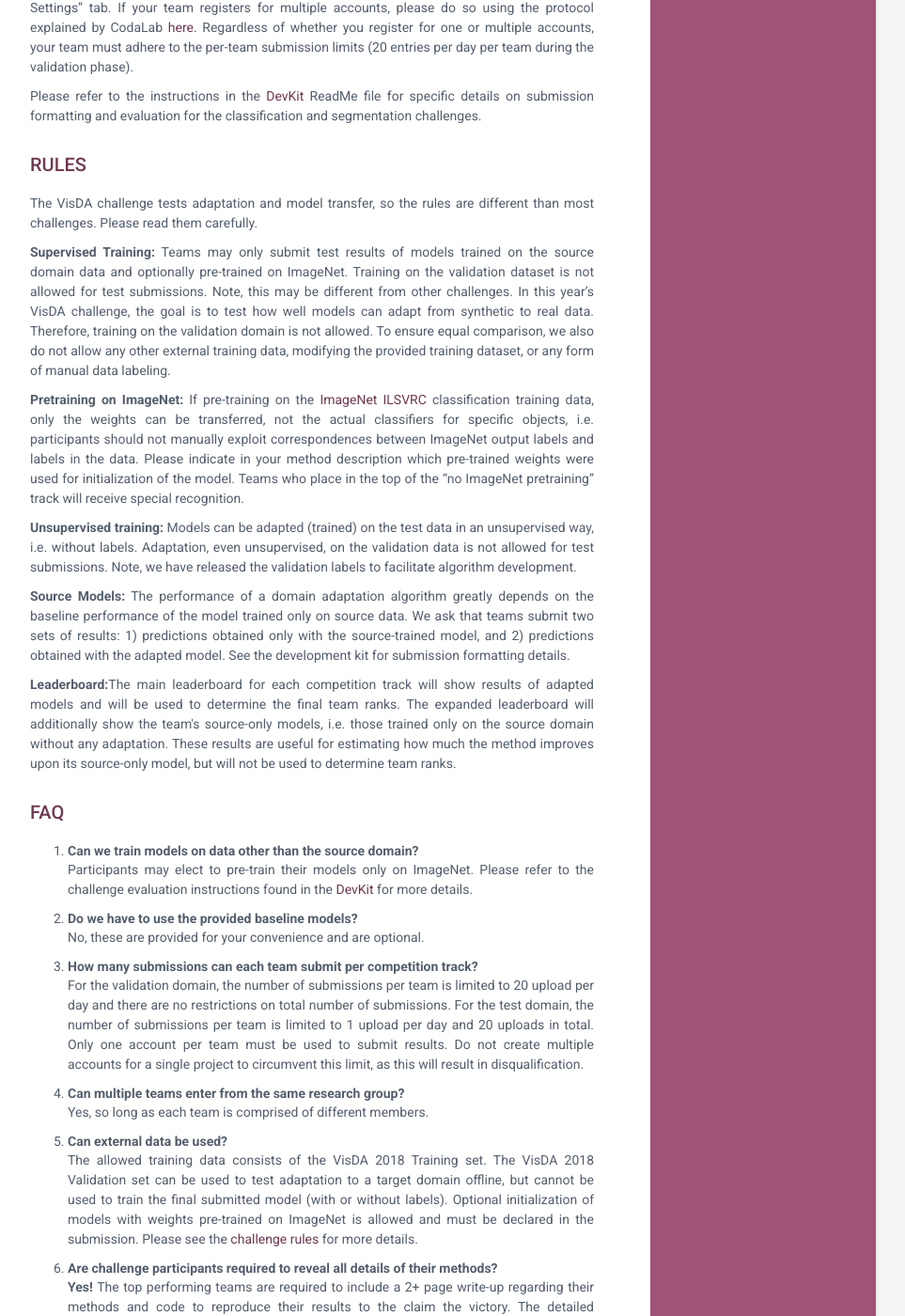
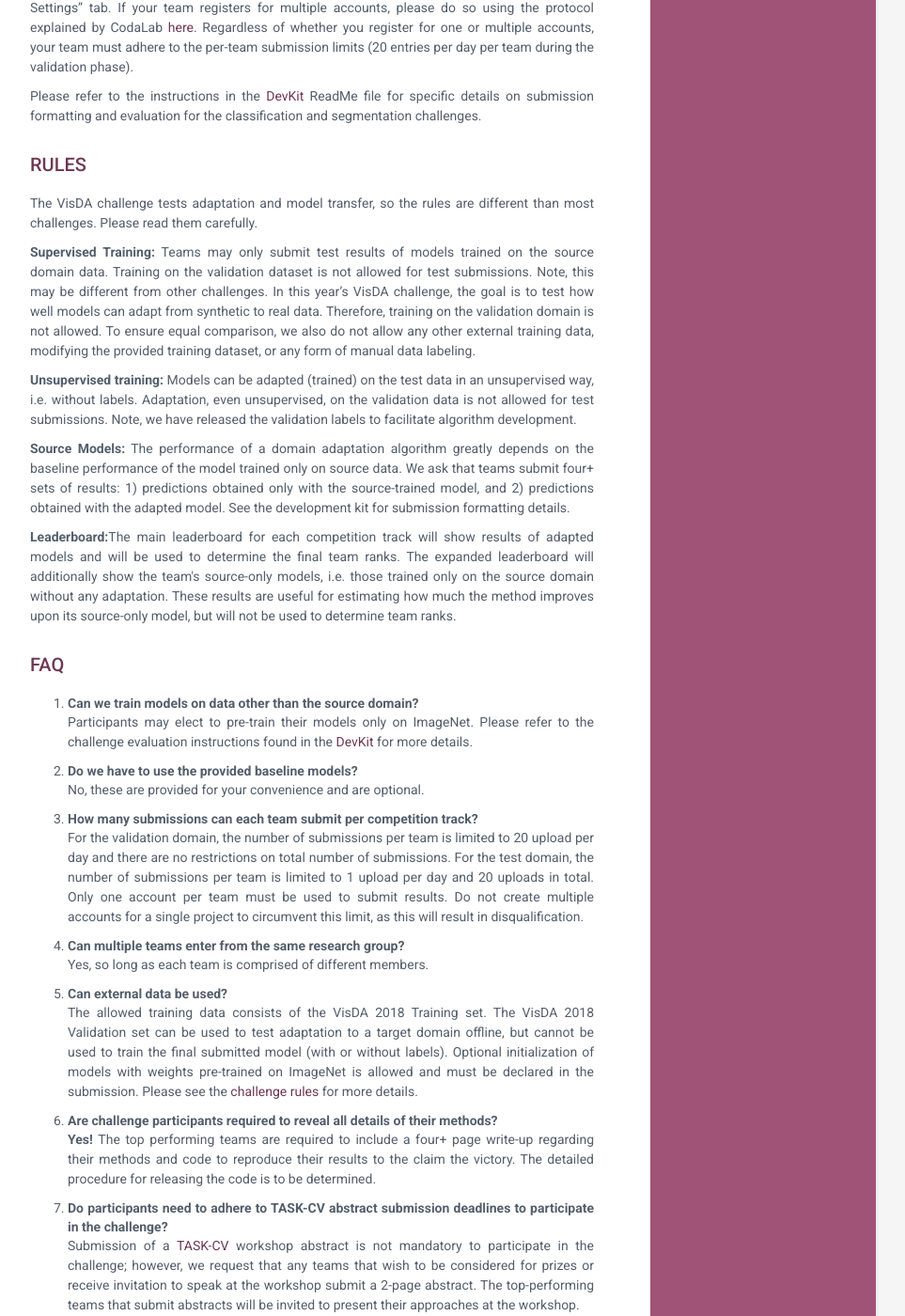
Before and after one commit to VisionLearningGroup/visda-2019, a Jekyll site: the page built from index.html, in a window 1280 px wide and 1400 px high, scrolled down 2117 px. Shown: the whole window at 94% size, without its empty margins (188-1151 px from the left). Built offline with Jekyll 4.4.1, drawn with Linux system fonts in a browser that asks for light colours; some of the changed text lies outside the part shown.

Commit message:
Update index.html

```diff
--- a/index.html
+++ b/index.html
@@ -172,13 +172,11 @@ layout: default
 
 <p>The VisDA challenge tests adaptation and model transfer, so the rules are different than most challenges. Please read them carefully.</p>
 
-<p><b>Supervised Training:</b> Teams may only submit test results of models trained on the source domain data and optionally pre-trained on ImageNet. Training on the validation dataset is not allowed for test submissions. Note, this may be different from other challenges. In this year’s VisDA challenge,  the goal is to test how well models can adapt from synthetic to real data. Therefore, training on the validation domain is not allowed. To ensure equal comparison, we also do not allow any other external training data, modifying the provided training dataset, or any form of manual data labeling. </p>
-
-<p><b>Pretraining on ImageNet:</b> If pre-training on the <a href = "http://image-net.org/challenges/LSVRC/2012/">ImageNet ILSVRC</a> classification training data, only the weights can be transferred, not the actual classifiers for specific objects, i.e. participants should not manually exploit correspondences between ImageNet output labels and labels in the data. Please indicate in your method description which pre-trained weights were used for initialization of the model. Teams who place in the top of the “no ImageNet pretraining” track will receive special recognition. </p>
+<p><b>Supervised Training:</b> Teams may only submit test results of models trained on the source domain data. Training on the validation dataset is not allowed for test submissions. Note, this may be different from other challenges. In this year’s VisDA challenge,  the goal is to test how well models can adapt from synthetic to real data. Therefore, training on the validation domain is not allowed. To ensure equal comparison, we also do not allow any other external training data, modifying the provided training dataset, or any form of manual data labeling. </p>
 
 <p><b>Unsupervised training:</b> Models can be adapted (trained) on the test data in an unsupervised way, i.e. without labels. Adaptation, even unsupervised, on the validation data is not allowed for test submissions.  Note, we have released the validation labels to facilitate algorithm development. </p>
 
-<p><b>Source Models:</b> The performance of a domain adaptation algorithm greatly depends on the baseline performance of the model trained only on source data. We ask that teams submit two sets of results: 1) predictions obtained only with the source-trained model, and 2) predictions obtained with the adapted model. See the development kit for submission formatting details. </p>
+<p><b>Source Models:</b> The performance of a domain adaptation algorithm greatly depends on the baseline performance of the model trained only on source data. We ask that teams submit four+ sets of results: 1) predictions obtained only with the source-trained model, and 2) predictions obtained with the adapted model. See the development kit for submission formatting details. </p>
 
 <p><b>Leaderboard:</b>The main leaderboard for each competition track will show results of adapted models and will be used to determine the final team ranks. The expanded leaderboard will additionally show the team's source-only models, i.e. those trained only on the source domain without any adaptation. These results are useful for estimating how much the method improves upon its source-only model, but will not be used to determine team ranks. </p>
 </br>
@@ -203,7 +201,7 @@ layout: default
 <p>The allowed training data consists of the VisDA 2018 Training set. The VisDA 2018 Validation set can be used to test adaptation to a target domain offline, but cannot be used to train the final submitted model (with or without labels). Optional initialization of models with weights pre-trained on ImageNet is allowed and must be declared in the submission. Please see the <a href = "#rules">challenge rules</a> for more details. </p>
 
 <li><b>Are challenge participants required to reveal all details of their methods?</b></li>
-<p><b> Yes! </b> The top performing teams are required to include a 2+ page write-up regarding their methods and code to reproduce their results to the claim the victory. The detailed procedure for releasing the code is to be determined. </p>
+<p><b> Yes! </b> The top performing teams are required to include a four+ page write-up regarding their methods and code to reproduce their results to the claim the victory. The detailed procedure for releasing the code is to be determined. </p>
 
 <li><b>Do participants need to adhere to TASK-CV abstract submission deadlines to participate in the challenge?</b></li>
 <p>Submission of a <a href = "https://sites.google.com/view/task-cv2018/home">TASK-CV</a> workshop abstract is not mandatory to participate in the challenge; however, we request that any teams that wish to be considered for prizes or receive invitation to speak at the workshop submit a 2-page abstract. The top-performing teams that submit abstracts will be invited to present their approaches at the workshop. </p>
```
